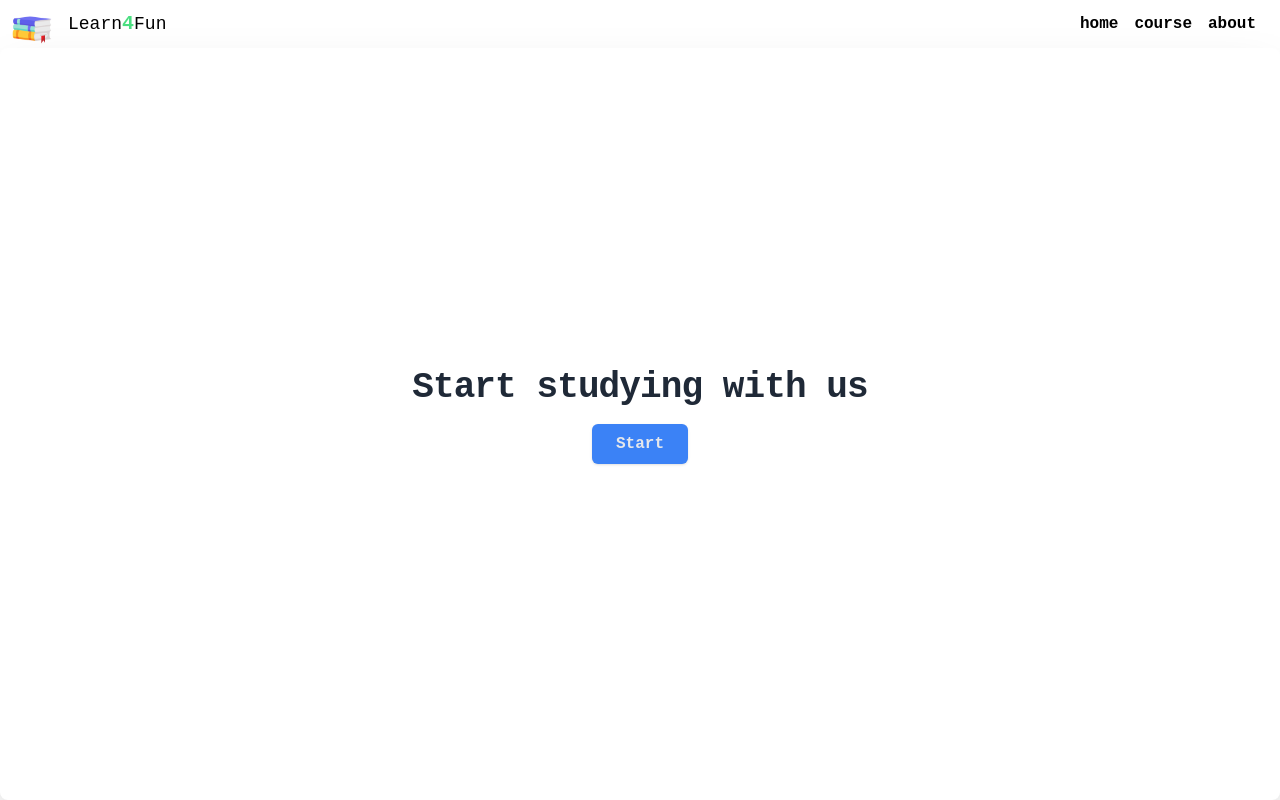
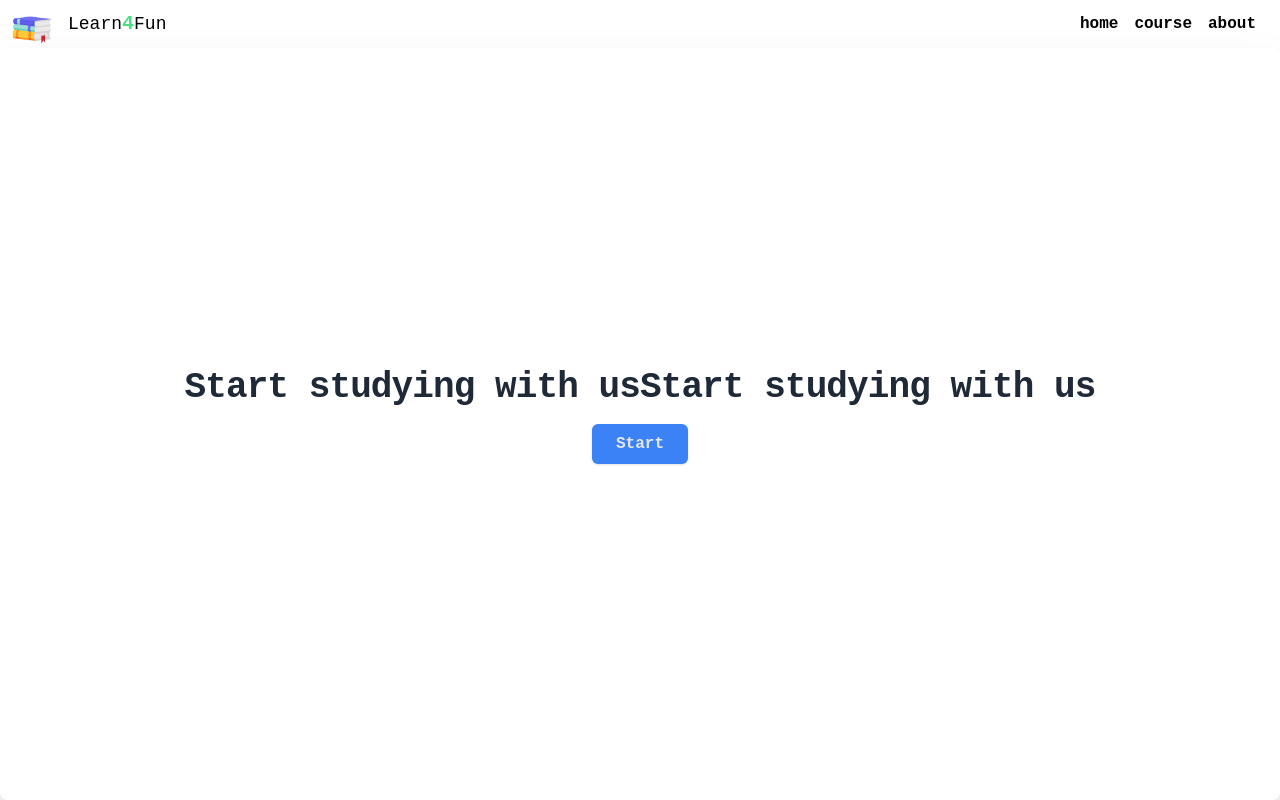
Before and after one commit to nikl1425/WebLearn, a Next.js app: page / in a window 1280 px wide. Built offline with nearby package versions, Linux system fonts and the light colour scheme.

Commit message:
working on my jumbotron

```diff
--- a/src/common/components/jumbotron.tsx
+++ b/src/common/components/jumbotron.tsx
@@ -7,24 +7,33 @@ type JumboButtonProps = {
     func: () => void
 }
 
+type JumboStyle = {
+    centerRelativeTo: 'screen' | 'wrapper'
+}
+
 type JumboTronProps = {
     title: string
     subTitle?: string
-    buttons: []
+    buttons: JumboButtonProps[]
     bannerIcon?: string
     bannerImg?: string
+    style: JumboStyle
 }
 
-const JumboTron: FC<JumboTronProps> = ({title, subTitle}) => {
+const JumboTron: FC<JumboTronProps> = ({title, subTitle, buttons, bannerIcon, bannerImg, style}) => {
     return (
         <div className="w-full h-full bg-white shadow-2xl rounded-lg mx-auto text-center flex">
             <div>
 
             </div>
-            <div className=" mx-auto my-auto grow">
+            <div className=" mx-auto my-auto ">
                 <h2 className="text-3xl leading-9 font-bold tracking-tight text-gray-800 sm:text-4xl sm:leading-10">
+                    {title}
                     Start studying with us
                 </h2>
+                <h4>
+                    {subTitle}
+                </h4>
                 <div className="mt-4 mb-4 flex justify-center">
                     <div className="inline-flex rounded-md bg-blue-500 shadow">
                         <a href="#" className="text-gray-200 font-bold py-2 px-6">
--- a/src/pages/index.tsx
+++ b/src/pages/index.tsx
@@ -3,11 +3,24 @@ import { Inter } from 'next/font/google'
 import JumboTron from '../common/components/jumbotron'
 const inter = Inter({ subsets: ['latin'] })
 
+
 export default function Home() {
+
+
+
   return (
     <>
       <div className=' h-full'>
-        <JumboTron />
+        <JumboTron
+        title='Start studying with us'
+        style={{centerRelativeTo: 'screen'}}
+        buttons={
+          [
+            { text: 'Explore', func: () => {}, color: 'green'},
+            { text: 'Intro Video', func: () => {}, color: 'yellow'}
+          ]
+        }
+        />
       </div>
     </>
   )
```
